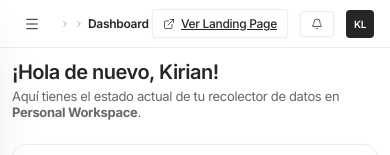
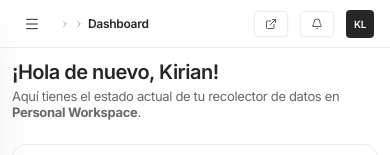
Before and after one commit to kirianL/Kovira, a Next.js app in the folder apps/app/: page /app/ in a window 390 px wide. Shown: the top 155 px of the page. Built offline with nearby package versions, Linux system fonts and the light colour scheme; some icons are missing.

Commit message:
feat: additional mobile UI elements stacking and cleanups

```diff
--- a/apps/app/app/globals.css
+++ b/apps/app/app/globals.css
@@ -1569,3 +1569,21 @@ h3 {
   line-height: 1.5;
   margin-bottom: 20px;
 }
+
+/* 4. Additional mobile experience enhancements */
+.responsive-flex-form {
+  display: flex;
+  gap: 8px;
+  align-items: center;
+}
+
+@media (max-width: 640px) {
+  .responsive-flex-form {
+    flex-direction: column;
+    align-items: stretch !important;
+  }
+
+  .hide-on-mobile {
+    display: none !important;
+  }
+}
--- a/apps/app/app/page.js
+++ b/apps/app/app/page.js
@@ -1170,7 +1170,7 @@ export default function SaaSApp() {
           </div>
           <div style={{ display: "flex", gap: 12, alignItems: "center" }}>
             <a href="/" target="_blank" className="btn btn-secondary" style={{ padding: "6px 10px", fontSize: 12, display: "flex", alignItems: "center", gap: 6 }}>
-              <Icon name="new-window-page" style={{ width: 12, height: 12 }} /> Ver Landing Page
+              <Icon name="new-window-page" style={{ width: 12, height: 12 }} /> <span className="hide-on-mobile">Ver Landing Page</span>
             </a>
             <button className="btn btn-secondary" style={{ padding: "6px 10px" }} onClick={() => alert("No tienes notificaciones pendientes.")}>
               <Icon name="bell" style={{ width: 12, height: 12 }} />
@@ -1822,7 +1822,7 @@ export default function SaaSApp() {
                   ))}
                 </select>
 
-                <div style={{ height: 24, width: 1, background: "var(--border-soft)", margin: "0 4px" }} />
+                <div className="hide-on-mobile" style={{ height: 24, width: 1, background: "var(--border-soft)", margin: "0 4px" }} />
 
                 <button className="btn btn-secondary" style={{ padding: "8px 12px", display: "flex", alignItems: "center", gap: 6 }} onClick={() => exportSubmissions("csv")}>
                   <i className="ti ti-file-text" /> Exportar CSV
@@ -2353,7 +2353,7 @@ export default function SaaSApp() {
                   ))}
                 </div>
 
-                <form onSubmit={inviteTeamMember} style={{ display: "flex", gap: 8 }}>
+                <form onSubmit={inviteTeamMember} className="responsive-flex-form">
                   <input
                     type="email"
                     className="form-input"
@@ -2421,7 +2421,7 @@ export default function SaaSApp() {
                   </table>
                 </div>
 
-                <form onSubmit={generateNewAPIKey} style={{ display: "flex", gap: 10, alignItems: "flex-end", maxWidth: 500 }}>
+                <form onSubmit={generateNewAPIKey} className="responsive-flex-form" style={{ maxWidth: 500 }}>
                   <div className="form-group" style={{ flex: 1 }}>
                     <label>Nombre de la nueva Clave</label>
                     <input
```
